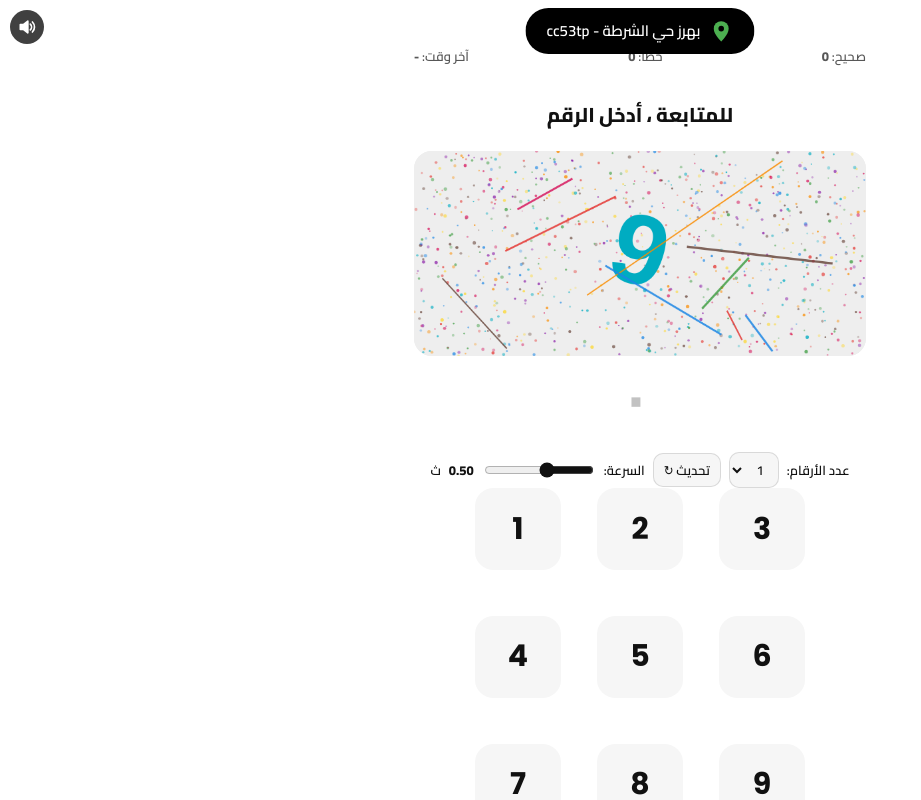
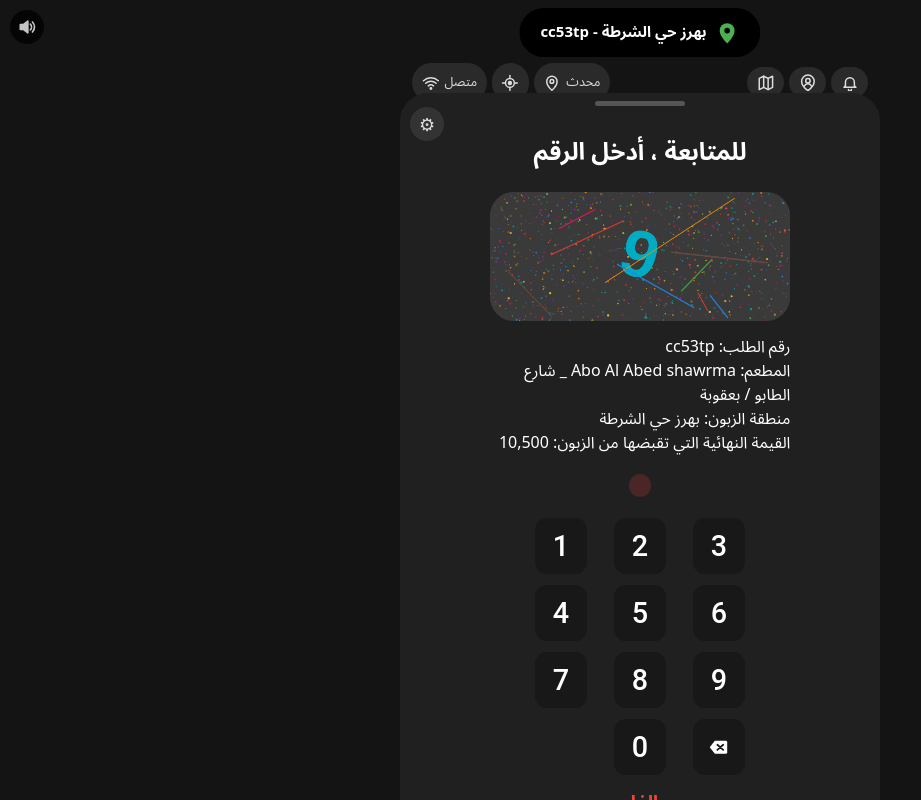
Before and after one commit to emada0360-del/Tring, a plain HTML site: page site/index.html in a window 1280 px wide. Both pictures are taken after a click on the button "موافق". Shown: the top 800 px of the page, without its empty margins (0-921 px from the left). Drawn offline with Linux system fonts and the light colour scheme.

Commit message:
Update button text and enhance layout styles

```diff
--- a/site/index.html
+++ b/site/index.html
@@ -4,7 +4,6 @@
 <meta charset="utf-8">
 <meta name="viewport" content="width=device-width, initial-scale=1, viewport-fit=cover">
 <title>تدريب الكبتشة</title>
-<link rel="stylesheet" href="https://fonts.googleapis.com/css2?family=Cairo:wght@600;800&family=Poppins:wght@700&display=swap">
 <style>
 :root{--bg:#fff;--fg:#111;--key:#f6f6f6;--card:#eee;--ok:#1e9e4a;--bad:#e5484d;box-sizing:border-box;padding-top:env(safe-area-inset-top,0px);padding-bottom:env(safe-area-inset-bottom,0px)}
 *{box-sizing:border-box;-webkit-tap-highlight-color:transparent}
@@ -27,8 +26,9 @@ canvas{width:100%;height:auto;aspect-ratio:2.2/1;border-radius:18px;background:v
 #toast{position:fixed;bottom:calc(14px + env(safe-area-inset-bottom,0px));left:50%;transform:translateX(-50%) translateY(120%);color:#fff;padding:14px 22px;border-radius:14px;font-size:16px;transition:.25s;z-index:5;white-space:nowrap}
 #toast.show{transform:translateX(-50%) translateY(0)}
 #toast.ok{background:#1e9e4a}#toast.bad{background:#e5484d}
+/* order screen */
 body.gated{padding:8px 12px 8px;height:100dvh;overflow:hidden}
-body.gated>*:not(#gate):not(#topNote):not(#sndBtn):not(#toast){display:none!important}
+body.gated>*:not(#gate):not(#topNote):not(#sndBtn):not(#toast):not(#sheet){display:none!important}
 #gate{display:none;width:100%;flex:1;flex-direction:column;min-height:0;font-size:clamp(11px,1.85vh,15px);gap:1.1vh}
 body.gated #gate{display:flex}
 .sb{display:flex;justify-content:space-between;align-items:center;direction:ltr}
@@ -94,9 +94,48 @@ body.gated{height:100%}#gate{font-size:clamp(9px,min(1.45vh,3.3vw),13px)}.chip,.
 .sb{font-size:.88em}.sb .g{gap:.4em}.sp{padding:.5em .75em}
 #sndBtn{position:fixed;top:calc(10px + env(safe-area-inset-top,0px));left:10px;width:34px;height:34px;border-radius:50%;border:0;background:#000;color:#fff;opacity:.75;z-index:8;display:flex;align-items:center;justify-content:center;padding:0}#sndBtn .i{width:20px;height:20px}
 body:not(.gated) .stats{margin-top:30px}
-body.gated{background:transparent}
 body.gated .card{background:rgba(15,15,15,.32)}
 body.waiting #gate{visibility:hidden}
+/* خط النظام العادي */
+html,body,button,select,.sp,.chip,.tag,.box,.redchip,.tabs,.avail,.fee,.warn,.gbtns button{font-family:system-ui,-apple-system,"Segoe UI",Roboto,"Noto Sans Arabic",Arial,sans-serif!important}
+.code,.pad button,.tag{font-family:Roboto,Arial,sans-serif!important}
+.chip,.tag,.box,.redchip,.tabs,.code,.rank b,.gbtns button{font-weight:600!important}
+.sp,.fee,.warn,.col small{font-weight:400!important}
+.avail{font-weight:700!important;font-size:1.5em!important}
+.tabs span{font-weight:600!important}
+.card{border-radius:1.2em!important}
+.chip{border-radius:.8em!important}
+.code{border-radius:.7em!important}
+.tag{border-radius:.6em!important}
+.box{border-radius:.6em!important;line-height:1.35!important}
+.redchip{border-radius:.8em!important}
+.warn{border-radius:.7em!important}
+.gbtns button{border-radius:.8em!important;height:2.8em!important}
+.tl:before{inset-inline-end:auto!important;inset-inline-start:1.05em!important;border-inline-end:0!important;border-inline-start:1px dotted #555!important;z-index:0}
+.ic{position:relative;z-index:1}
+html,body{overflow:hidden}
+/* شاشة إدخال الرقم (تملأ الشاشة بدون تمرير) */
+#sheet{display:none;position:fixed;z-index:6;bottom:0;top:11.6vh;top:11.6dvh;left:50%;transform:translateX(-50%);width:100%;max-width:480px;background:#202020;border-radius:28px 28px 0 0;padding:0 7%;flex-direction:column;align-items:center;overflow:hidden;color:#fff}
+body.sheet #sheet{display:flex}
+body.waiting #sheet{display:none}
+#sheet .grab{width:30%;max-width:140px;height:5px;border-radius:3px;background:#555;margin:8px 0 0;flex:none}
+#sheet h1{font-size:min(5.7vw,3dvh);font-weight:700!important;margin:min(4.5vw,2.6dvh) 0 min(3vw,1.8dvh);text-align:center;flex:none}
+#sheet canvas{width:min(100%,40dvh);aspect-ratio:680/291;height:auto;border-radius:24px;background:#3a3a3a;flex:none}
+#sheet .info{width:100%;font-size:min(4.2vw,2dvh);line-height:1.5;margin-top:min(3vw,1.6dvh);text-align:start;flex:none;word-break:break-word}
+#sheet .display{height:min(14vw,6dvh);margin:min(2vw,1dvh) 0;letter-spacing:0;flex:none;font-size:min(9vw,4.4dvh);font-weight:700}
+#sheet .display span.ph{width:min(6vw,2.8dvh);height:min(6vw,2.8dvh);border-radius:50%;background:#4a2626;opacity:1;font-size:0;display:block}
+#sheet .pad{width:70%;max-width:340px;margin:0 auto;column-gap:12.5%;row-gap:min(3.4vw,1.4dvh);flex:none}
+#sheet .pad button{aspect-ratio:auto;max-height:none;height:min(7dvh,16vw);border-radius:22%;background:#181818;color:#fff;font-size:min(7.4vw,3.6dvh);font-weight:500!important}
+#sheet .pad button:active{background:#2c2c2c}
+#sheet .pad svg{width:36%}
+#cancel{margin-top:auto;margin-bottom:min(3vw,1.6dvh);border:0;background:none;color:#f44336;font:inherit;font-size:min(4.8vw,2.4dvh);font-weight:700;padding:.4em 1.5em}
+#gear{position:absolute;left:10px;top:14px;width:34px;height:34px;border-radius:50%;border:0;background:#333;color:#ddd;font-size:18px;padding:0}
+#panel{display:none;position:absolute;left:10px;top:54px;z-index:20;background:#2b2b2b;border-radius:14px;padding:12px;font-size:14px;direction:rtl;gap:8px;flex-direction:column;box-shadow:0 6px 20px #0008}
+#panel.open{display:flex}
+#panel .pr{display:flex;align-items:center;gap:8px;flex-wrap:wrap}
+#panel select,#panel button{font:inherit;background:#3a3a3a;color:#fff;border:0;border-radius:8px;padding:4px 10px}
+#panel input[type=range]{width:110px;accent-color:#f44336}
+#panel .stats{opacity:1;gap:14px;font-size:13px;justify-content:flex-start;margin:0}
 </style>
 </head>
 <body class="gated">
@@ -136,20 +175,33 @@ body.waiting #gate{visibility:hidden}
       <div class="warn ind"><svg class="i"><use href="#i-map"/></svg><span>يرجى تأكيد موقع الزبون عند وصولك له, للمساهمة في تحسين دقة الموقع لك وللسواق الاخرين في المستقبل</span><div class="th"></div></div>
     </div>
   </div>
-  <div class="gbtns"><button id="yes">موافق</button><button id="no">الغاء الطلب</button></div>
+  <div class="gbtns"><button id="yes">موافق</button><button id="no">رفض الطلب</button></div>
   <div class="home"></div>
 </div>
 
-<div class="stats"><span>صحيح: <b id="ok">0</b></span><span>خطأ: <b id="bad">0</b></span><span>آخر وقت: <b id="t">-</b></span></div>
-<h1>للمتابعة ، أدخل الرقم</h1>
-<canvas id="c" width="680" height="309" title="اضغط لتغيير الصورة"></canvas>
-<div class="display" id="d"></div>
-<div class="row">عدد الأرقام:
-  <select id="n"><option selected>1</option><option>2</option><option>3</option><option>4</option><option>5</option><option>6</option></select>
-  <button id="r">تحديث ↻</button>
-  السرعة: <input id="limIn" type="range" min="0.15" max="1" step="0.05" value="0.5"><b id="limV">0.50</b>ث
+<div id="sheet">
+  <div class="grab"></div>
+  <button id="gear" aria-label="الإعدادات">⚙</button>
+  <div id="panel">
+    <div class="pr">عدد الأرقام:
+      <select id="n"><option selected>1</option><option>2</option><option>3</option><option>4</option><option>5</option><option>6</option></select>
+      <button id="r">تحديث ↻</button>
+    </div>
+    <div class="pr">السرعة: <input id="limIn" type="range" min="0.15" max="1" step="0.05" value="0.5"><b id="limV">0.50</b>ث</div>
+    <div class="pr stats"><span>صحيح: <b id="ok">0</b></span><span>خطأ: <b id="bad">0</b></span><span>آخر وقت: <b id="t">-</b></span></div>
+  </div>
+  <h1>للمتابعة ، أدخل الرقم</h1>
+  <canvas id="c" width="680" height="291"></canvas>
+  <div class="info">
+    <div>رقم الطلب: <span id="iCode"></span></div>
+    <div>المطعم: <span id="iRest"></span></div>
+    <div>منطقة الزبون: <span id="iArea"></span></div>
+    <div>القيمة النهائية التي تقبضها من الزبون: <span id="iTotal"></span></div>
+  </div>
+  <div class="display" id="d"></div>
+  <div class="pad" id="pad"></div>
+  <button id="cancel">إلغاء</button>
 </div>
-<div class="pad" id="pad"></div>
 <button id="sndBtn" aria-label="الصوت"></button>
 <div id="topNote" class="pill"><svg class="pn" viewBox="0 0 24 24" style="color:#4caf50"><path fill="currentColor" d="M12 22s7-6.5 7-12a7 7 0 0 0-14 0c0 5.5 7 12 7 12z"/><circle cx="12" cy="10" r="2.6" fill="#000"/></svg><span><span id="gArea"></span> - <span id="gCode"></span></span></div>
 <div id="toast"></div>
@@ -161,8 +213,10 @@ let code='',input='',start=0,ok=0,bad=0,lock=false,lim,LIMIT=500;
 const rnd=(a,b)=>Math.random()*(b-a)+a, pick=a=>a[Math.floor(Math.random()*a.length)];
 const $=id=>document.getElementById(id);
 
+/* ---- بيانات الطلب العشوائي (عدّلها كما تشاء) ---- */
 const AREAS=["جامعة ديالى", "جديدة الشط", "جرف الملح", "جلولاء", "جهاز مكافحة الارهاب", "جيزاني الامام", "حي التحرير", "الامين", "حي الجهاد", "حي الحديد", "حي السراي", "بهرز الثاني", "بهرز العبارة", "بهرز المثلث", "بهرز المنتريس", "بهرز المنثر", "بهرز باب الخان", "بهرز جرف الملح", "بهرز حي السلام", "بهرز حي الشرطة", "بهرز حي الفارس", "بهرز حي القادسية", "المرادية", "المطار", "الهاشمية ديالى", "اليرموك", "ام العظام", "ام الكرفس", "باب درب", "برغة", "بعقوبة الجديدة", "بعقوبة القديمة", "بهرز", "بهرز الخشالات", "بهرز الدواسر", "التكيه الثانية", "الجوبة", "الحويش", "الخالص", "السبتية", "السوامرة", "العبارة", "العثمانية", "الغالبية", "القمانية", "الكصيرين", "المجمع الصناعي", "المديرية العامة لتربية ديالى"];
 const RESTS=["مطعم العافية _ شارع خريسان", "مطعم واسماك العزاوي _ شارع خريسان", "سينما بوكس فود _ شارع خريسان", "مطعم تونه للاسماك البحرية والنهرية _ شارع خريسان", "مطعم كباب غلوبي الشهير _ شارع خريسان", "Restaurant and casino Saher _ شارع خريسان", "مطعم ومقهى مهدوني _ شارع خريسان", "Betzaland fast food _ شارع خريسان", "بيتزا هات _ شارع الطابو", "Diamond Restaurant _ شارع الطابو", "Khuttar Restaurant _ شارع الطابو", "Qidah Restaurant & Cafe _ شارع الطابو", "FireFly _ شارع الطابو", "مطعم وكافيه خلي ناكل _ شارع الطابو", "Abo Al Abed shawrma _ شارع الطابو", "99Grill _ شارع الطابو", "Chef Bashar restaurant _ شارع الطابو", "مطعم وكافيه مكان - Restaurant & Cafe Makan _ شارع الطابو", "Valkyrie Burger _ شارع الطابو", "7FRIDAYS _ شارع الطابو", "شيزا ديالى chizza diyala _ بعقوبة الجديدة"];
+const STREETS=['خريسان','المفرق','الكاطون','الجولان','المعلمين','الزراعة','الشفاء','الإسكان','المصلى','الصناعي','الضباط','السوق'];
 const FIRST=['رانيا','أحمد','محمد','علي','زينب','فاطمة','حسين','مصطفى','سارة','نور','عمر','يوسف','مريم','ليلى','كرار','حيدر','ضحى','هبة','مروة','سجاد'];
 const LAST=['كنعان','العزاوي','الجبوري','التميمي','الدليمي','الخزرجي','العبيدي','الساعدي','المشهداني','الزبيدي','الربيعي','الحمداني'];
 const L='abcdefghijklmnopqrstuvwxyz';
@@ -174,9 +228,10 @@ function nextArea(){
   $('gCode').textContent=$('gCode2').textContent=c;
   $('gFee').textContent=pick([1000,1250,1500,2000,2500,3000]).toLocaleString('en');
   $('gRank').textContent=Math.floor(rnd(1,25));
-  $('gRest').textContent='المطعم - '+pick(RESTS)+' / بعقوبة';
+  const rs=pick(RESTS)+' / بعقوبة';$('gRest').textContent='المطعم - '+rs;
+  $('iCode').textContent=c;$('iRest').textContent=rs;$('iArea').textContent=a;$('iTotal').textContent=(Math.round(rnd(5,30))*500).toLocaleString('en');
   $('gRd').textContent='يبعد عنك ('+rnd(.3,4.5).toFixed(1)+'km)';
-  $('gCust').textContent='الزبون - '+pick(FIRST)+' '+pick(LAST);
+  $('gCust').textContent='الزبون';
   $('gCd').textContent='يبعد عنك ('+Math.round(rnd(150,1500))+'m)';
   $('gPrev').textContent=Math.floor(rnd(0,150));
   popNote(4000);fit();say('طلب متوفر');
@@ -185,12 +240,13 @@ function timeUp(){
   if(lock)return;lock=true;failSay();bad++;$('bad').textContent=bad;$('t').textContent='>'+LIMIT/1000+'s';
   toast('✗ فشلت بالحصول على الطلب','bad');back();
 }
-function back(){setTimeout(()=>{lock=false;document.body.classList.add('gated','waiting');draw();clearTimeout(nt);clearTimeout(nt2);note.classList.remove('show','out');},350);setTimeout(()=>{document.body.classList.remove('waiting');nextArea();},1500);}
+function back(){setTimeout(()=>{lock=false;document.body.classList.remove('sheet');document.body.classList.add('waiting');draw();clearTimeout(nt);clearTimeout(nt2);note.classList.remove('show','out');},350);setTimeout(()=>{document.body.classList.remove('waiting');nextArea();},1500);}
 
+/* ---- الكبتشة ---- */
 function draw(){
   const len=+nSel.value;
   code='';for(let i=0;i<len;i++)code+=Math.floor(Math.random()*10);
-  g.clearRect(0,0,W,H);g.fillStyle='#eee';g.fillRect(0,0,W,H);
+  g.clearRect(0,0,W,H);g.fillStyle='#3a3a3a';g.fillRect(0,0,W,H);
   for(let i=0;i<900;i++){g.fillStyle=pick(cols);g.globalAlpha=rnd(.3,.8);g.beginPath();g.arc(rnd(0,W),rnd(0,H),rnd(1,2.6),0,7);g.fill();}
   g.globalAlpha=1;
   const step=W*0.8/len,x0=W*0.1+step/2,size=Math.min(150,step*1.15);
@@ -227,14 +283,16 @@ function press(k){
 const pad=$('pad');
 [1,2,3,4,5,6,7,8,9,0,'del'].forEach(k=>{
   const b=document.createElement('button');
-  if(k==='del'){b.setAttribute('aria-label','حذف');b.innerHTML='<svg viewBox="0 0 26 20"><path d="M8 1h15a2 2 0 0 1 2 2v14a2 2 0 0 1-2 2H8L1 10z" fill="currentColor"/><path d="M11.5 6.5l8 7m0-7l-8 7" stroke="#f6f6f6" stroke-width="2.4" stroke-linecap="round"/></svg>';}else b.textContent=k;
+  if(k==='del'){b.setAttribute('aria-label','حذف');b.innerHTML='<svg viewBox="0 0 26 20"><path d="M8 1h15a2 2 0 0 1 2 2v14a2 2 0 0 1-2 2H8L1 10z" fill="currentColor"/><path d="M11.5 6.5l8 7m0-7l-8 7" stroke="#181818" stroke-width="2.4" stroke-linecap="round"/></svg>';}else b.textContent=k;
   if(k===0)b.className='z';
   b.onclick=()=>press(String(k));pad.appendChild(b);
 });
 document.addEventListener('keydown',e=>{if(/^\d$/.test(e.key))press(e.key);else if(e.key==='Backspace')press('del');});
+$('gear').onclick=()=>$('panel').classList.toggle('open');
+$('cancel').onclick=()=>{$('panel').classList.remove('open');document.body.classList.remove('sheet');};
 cv.onclick=draw;$('r').onclick=draw;nSel.onchange=draw;
 $('limIn').oninput=e=>$('limV').textContent=(+e.target.value).toFixed(2);
-$('yes').onclick=()=>{const v=parseFloat($('limIn').value);LIMIT=v>0?Math.round(v*1000):500;extendNote(4000);document.body.classList.remove('gated');draw();};
+$('yes').onclick=()=>{const v=parseFloat($('limIn').value);LIMIT=v>0?Math.round(v*1000):500;extendNote(4000);document.body.classList.add('sheet');draw();};
 $('no').onclick=()=>{try{speechSynthesis.cancel();}catch(e){}nextArea();};
 let snd=true;try{if(localStorage.getItem('snd')==='0')snd=false;}catch(e){}
 const ICON_ON='<svg viewBox="0 0 24 24" class="i"><path d="M4 9v6h4l5 4V5L8 9z" fill="currentColor"/><path d="M16 8.5a5 5 0 0 1 0 7M18.5 6a8.5 8.5 0 0 1 0 12"/></svg>';
```
